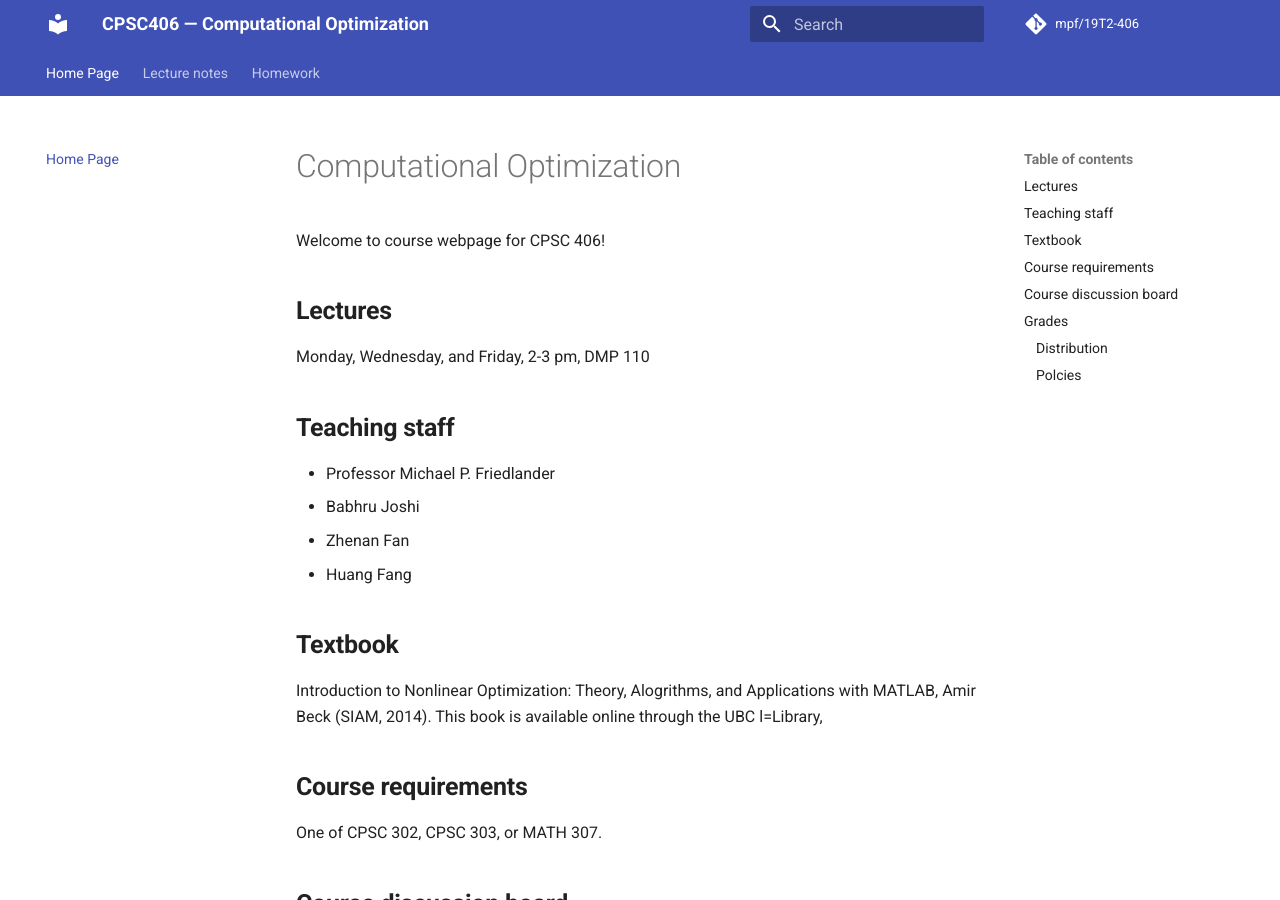
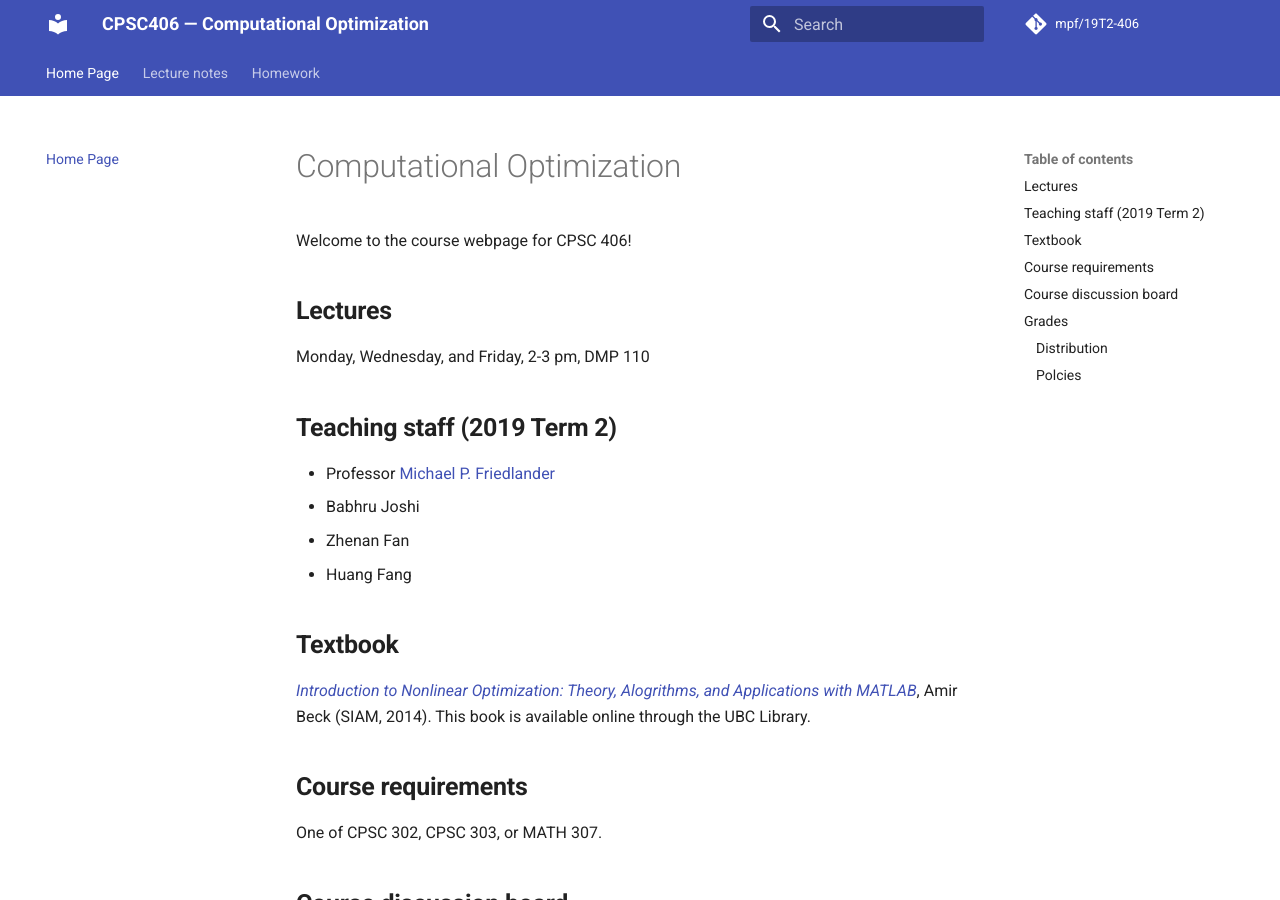
Before and after one commit to mpf/19T2-406, an MkDocs documentation site: the page built from docs/index.md, in a window 1280 px wide and 900 px high. Built offline with MkDocs 1.6.1 and Material for MkDocs 9.7.7, drawn with Linux system fonts in a browser that asks for light colours; comment, search, counter and statistics services are not loaded.

Commit message:
Hyperlinks

```diff
--- a/docs/index.md
+++ b/docs/index.md
@@ -1,18 +1,18 @@
 # Computational Optimization
 
-Welcome to course webpage for CPSC 406!
+Welcome to the course webpage for CPSC 406!
 
 ## **Lectures**
 Monday, Wednesday, and Friday, 2-3 pm, DMP 110
 
-## **Teaching staff**
-* Professor Michael P. Friedlander
+## **Teaching staff (2019 Term 2)**
+* Professor [Michael P. Friedlander](http://friedlander.io/)
 * Babhru Joshi
 * Zhenan Fan
 * Huang Fang
 
 ## **Textbook**
-Introduction to Nonlinear Optimization: Theory, Alogrithms, and Applications with MATLAB, Amir Beck (SIAM, 2014). This book is available online through the UBC l=Library,
+[*Introduction to Nonlinear Optimization: Theory, Alogrithms, and Applications with MATLAB*](https://epubs.siam.org/doi/book/10.1137/1.9781611973655), Amir Beck (SIAM, 2014). This book is available online through the UBC Library.
 
 ## **Course requirements**
 
```
